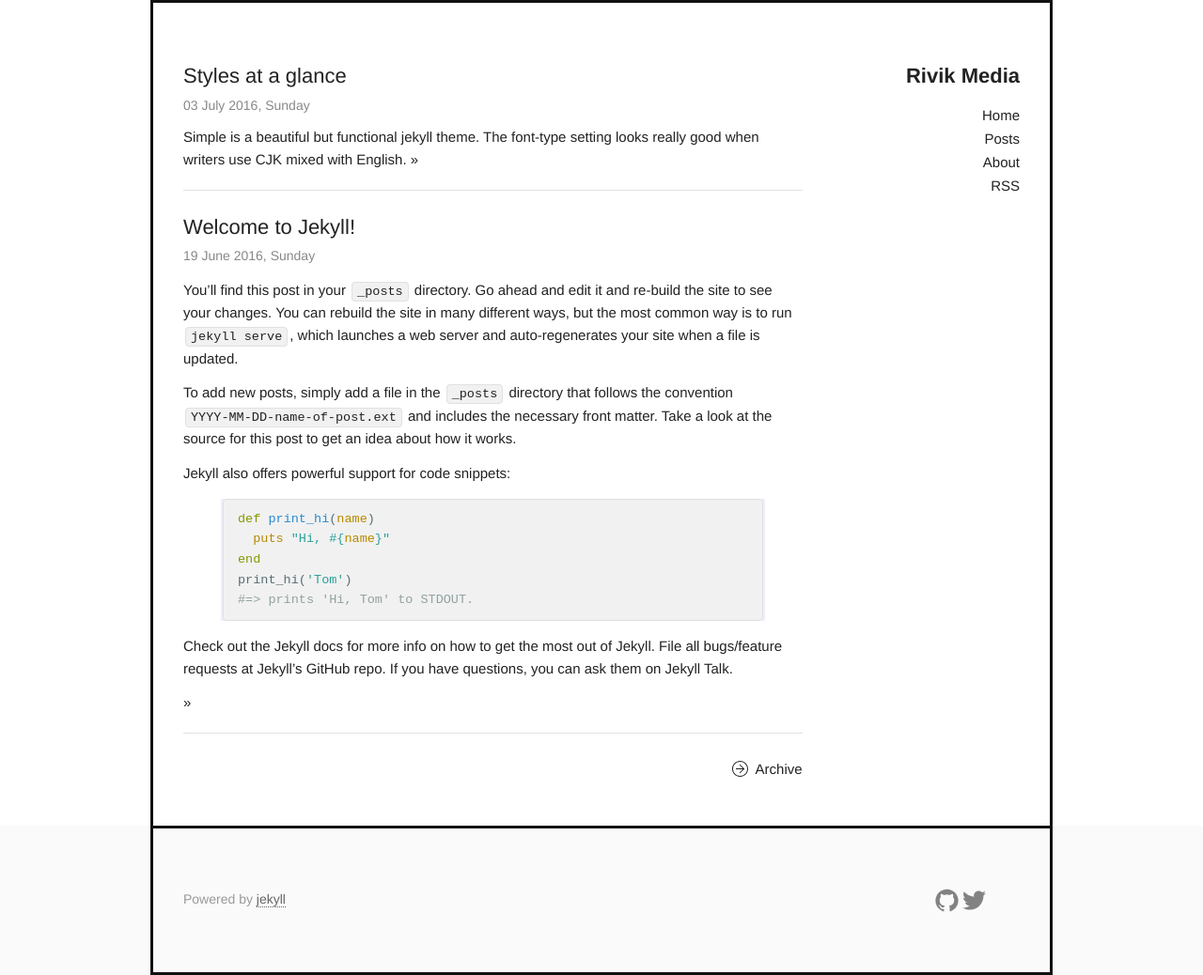
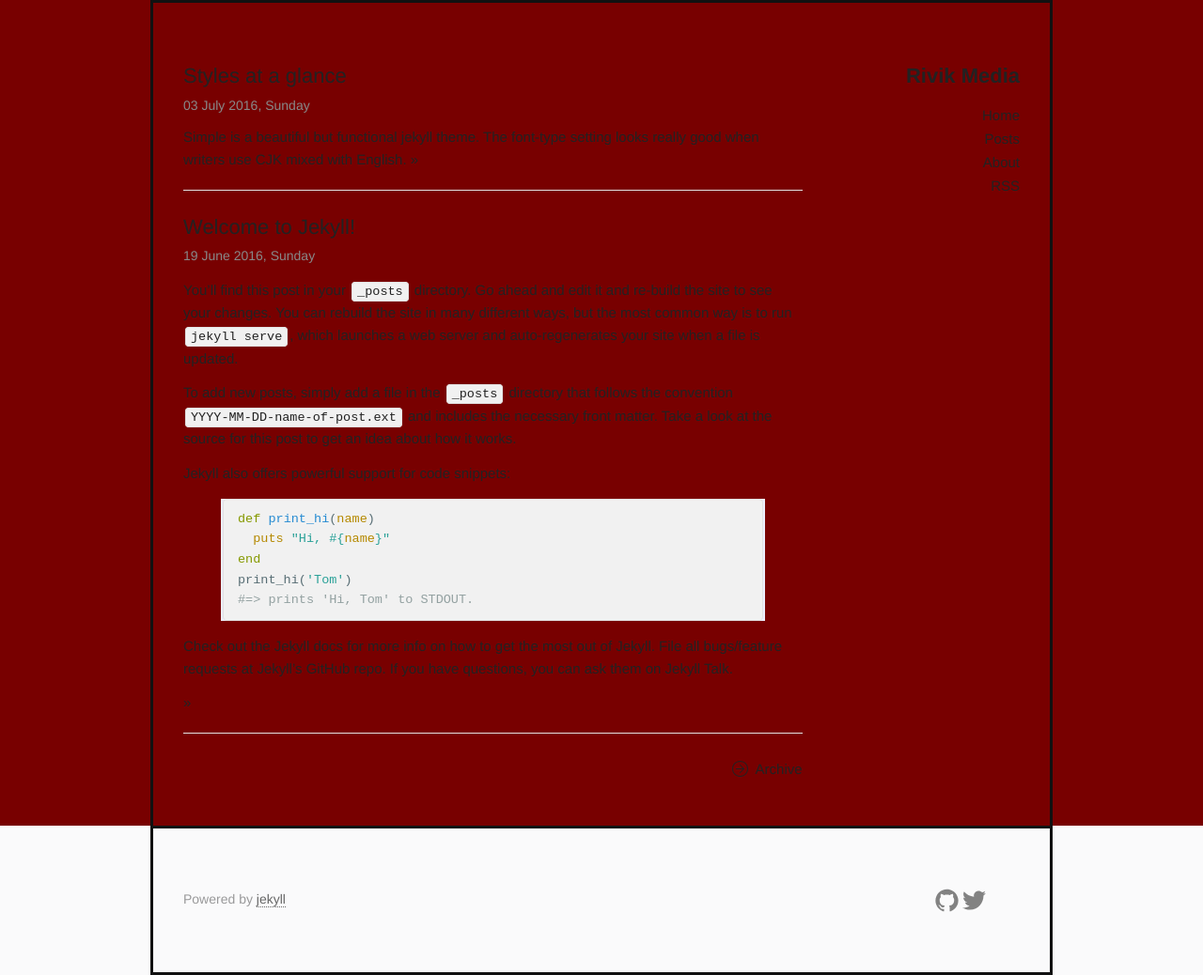
Before and after one commit to Rivik-Media/rivik-media, a Jekyll site: the page built from index.html, in a window 1280 px wide. Shown: the whole page at 94% size. Built offline with Jekyll 4.4.1, drawn with Linux system fonts in a browser that asks for light colours.

Commit message:
edit background color

```diff
--- a/_sass/_base.scss
+++ b/_sass/_base.scss
@@ -139,10 +139,9 @@
   font-size: 1.5em; /* currently ems cause chrome bug misinterpreting rems on body element */
   line-height: 1.6;
   font-weight: 400;
-  /* font-family: Helvetica, Tahoma, Arial, STXihei, "华文细黑", "Microsoft YaHei", "微软雅黑", SimSun, "宋体", Heiti, "黑体", sans-serif; */
-  /* font-family: "Raleway", "HelveticaNeue", "Helvetica Neue", Helvetica, Arial, sans-serif; */
   font-family: -apple-system-font,"Helvetica Neue","PingFang SC","Hiragino Sans GB","Microsoft YaHei",sans-serif;
-  color: #222; }
+  color: #222;
+  background: #780000; }
 
 
 /* Typography
```
